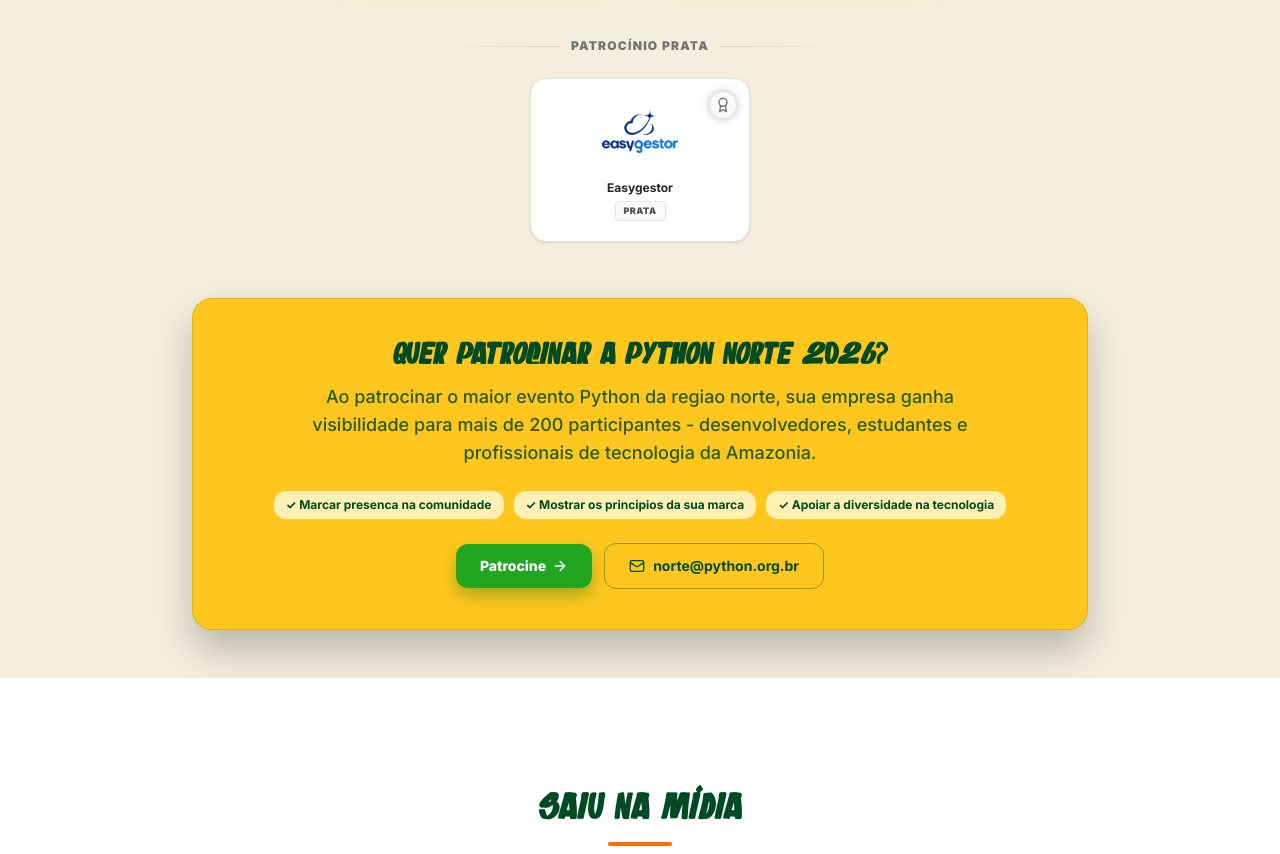
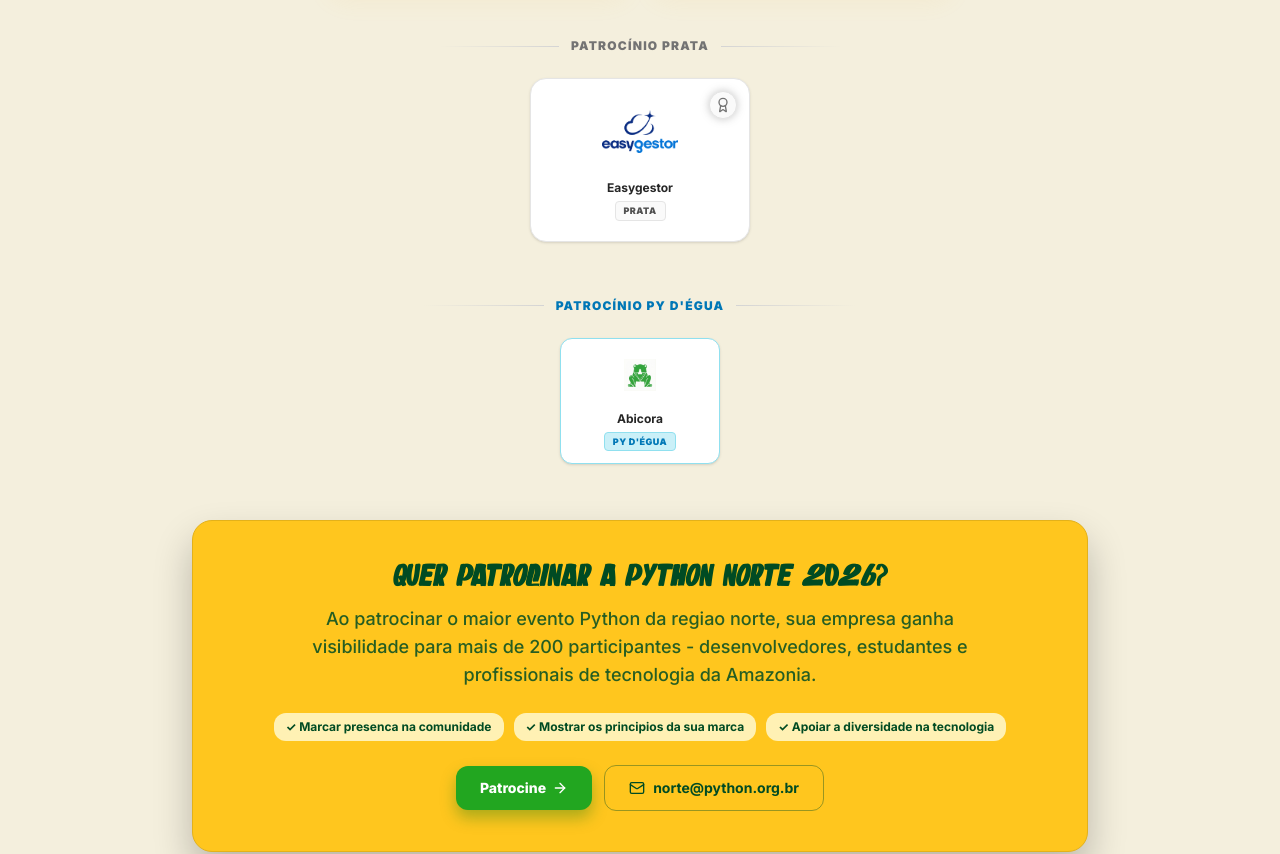
Before and after one commit to PythonNorteBrasil/site, a Next.js app: page / in a window 1280 px wide. Shown: the part 4551-5405 px from the top of the page. Built offline with nearby package versions, Linux system fonts and the light colour scheme.

Commit message:
feat: new sponsor

```diff
--- a/components/sponsors.tsx
+++ b/components/sponsors.tsx
@@ -60,8 +60,13 @@
     },
   ];
 
-  const pyeguaBadges: string[] = [
-    // Placeholder data for PyEgua badges
+  const pyeguaBadges: string[] = [];
+
+  const pydeguaSponsors: SponsorLogo[] = [
+    {
+      name: "Abicora",
+      src: "/abicora.jpeg",
+    },
   ];
 
   const communityBadges: CommunityBadge[] = [
@@ -222,6 +227,54 @@
             })}
           </div>
 
+          {pydeguaSponsors.length > 0 && (
+            <div className="space-y-6">
+              <div className="flex items-center justify-center gap-3">
+                <div className="h-px flex-1 max-w-[120px] bg-gradient-to-r from-transparent to-neutral-300" />
+                <span className="text-[10px] md:text-xs font-black uppercase tracking-widest text-[#0077b6]">
+                  Patrocínio Py D'égua
+                </span>
+                <div className="h-px flex-1 max-w-[120px] bg-gradient-to-l from-transparent to-neutral-300" />
+              </div>
+
+              <div className="flex flex-wrap justify-center gap-5">
+                {pydeguaSponsors.map((logo) => (
+                  <a
+                    key={logo.name}
+                    href={logo.href}
+                    target={logo.href ? "_blank" : undefined}
+                    rel={logo.href ? "noopener noreferrer" : undefined}
+                    className={`relative overflow-hidden w-full max-w-[160px] rounded-lg border border-[#90e0ef] bg-white p-3 shadow-sm hover:-translate-y-0.5 hover:shadow-md transition-all duration-300 flex flex-col items-center justify-center ${logo.href ? "cursor-pointer" : "pointer-events-none"}`}
+                  >
+                    <div className="flex flex-1 items-center justify-center w-full min-h-[48px] mb-3">
+                      {logo.src ? (
+                        <Image
+                          src={logo.src}
+                          alt={logo.name}
+                          width={120}
+                          height={44}
+                          className="h-8 w-auto object-contain transition-transform duration-300 hover:scale-105"
+                        />
+                      ) : (
+                        <span className="text-xs font-extrabold text-neutral-800">
+                          {logo.name}
+                        </span>
+                      )}
+                    </div>
+                    <div className="text-center">
+                      <p className="text-xs font-bold text-neutral-800 leading-tight">
+                        {logo.name}
+                      </p>
+                      <span className="mt-1.5 inline-block text-[9px] font-black uppercase tracking-wider px-2 py-0.5 rounded border bg-[#caf0f8] text-[#0077b6] border-[#90e0ef]">
+                        Py D'égua
+                      </span>
+                    </div>
+                  </a>
+                ))}
+              </div>
+            </div>
+          )}
+
           {pyeguaBadges.length > 0 && (
             <div className="mx-auto w-full max-w-[340px] rounded-xl border border-[#b6cc92] bg-[#d8e5bd] px-6 py-4 text-center">
               <p className="text-sm font-black text-green-deep">PyEgua</p>
```
Also changed, not shown: public/abicora.jpeg (added).
